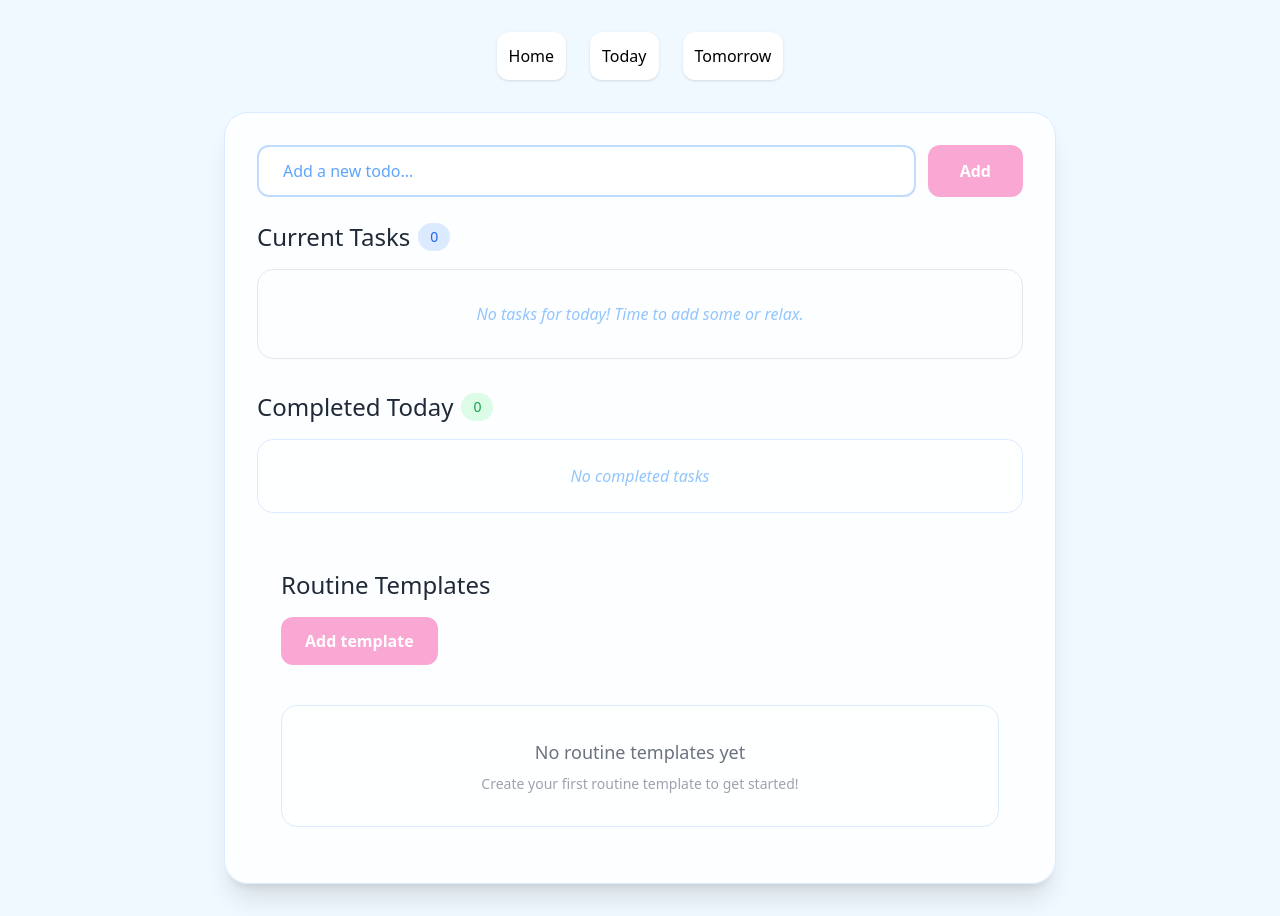
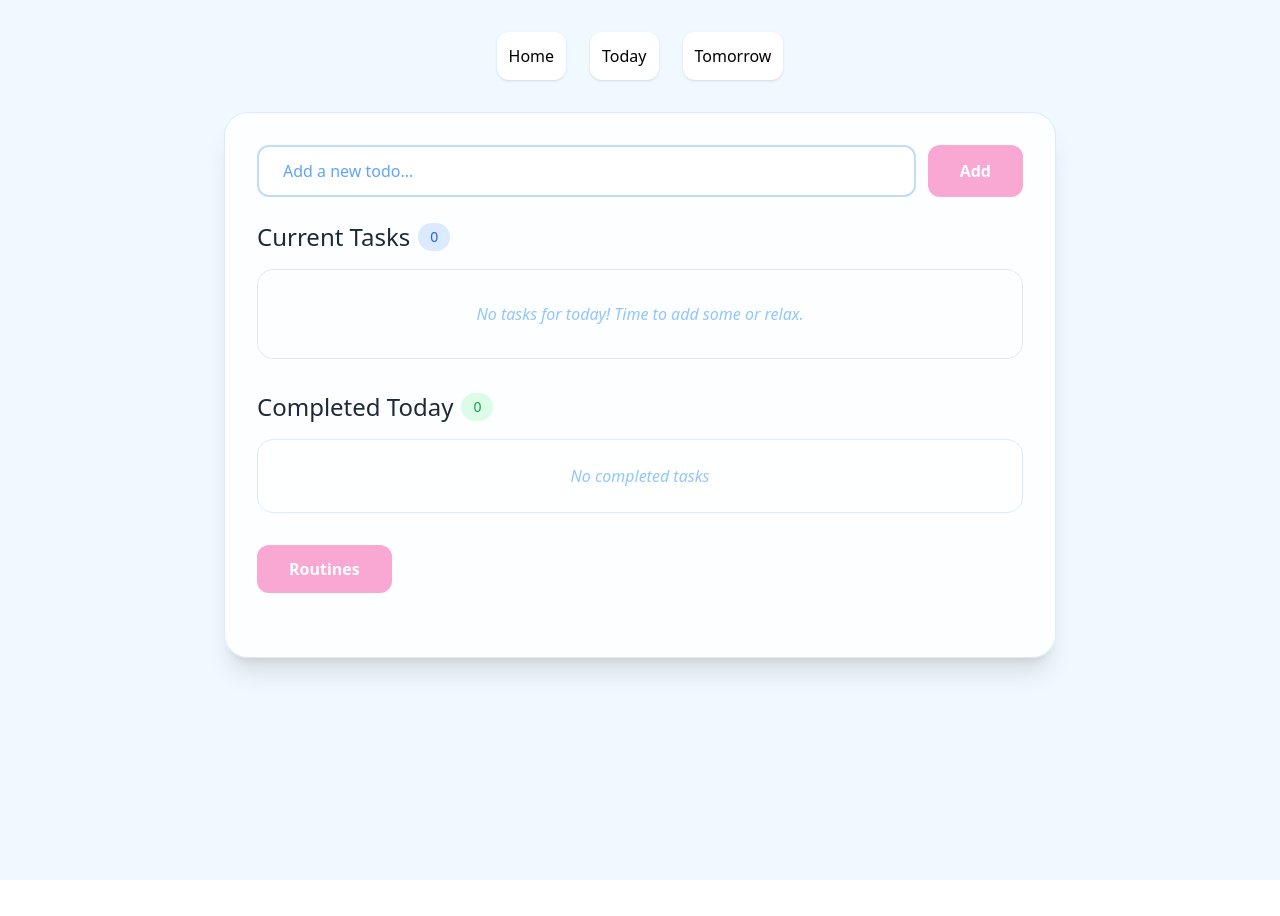
Before and after one commit to carolinejeppesen/todo-nuxt3, a Nuxt app: page /today in a window 1280 px wide. After the commit the page ends 880 px from the top, so only its background shows below. Built offline with nearby package versions, Linux system fonts and the light colour scheme.

Commit message:
added <Teleport> So the RoutineForm appears above the rest

```diff
--- a/components/RoutineList.vue
+++ b/components/RoutineList.vue
@@ -1,19 +1,43 @@
 <template>
-  <div class="p-6">
-    <h2 class="text-2xl font-medium text-gray-800 mb-4 flex items-center gap-2">
+  <div class="mb-8">
+    <div class="flex items-center gap-2">
+      <button
+        class="bg-pink-300 text-white rounded-xl px-8 py-3 font-semibold transition-all duration-200 transform hover:scale-105 hover:shadow-lg"
+        @click="collapsed = !collapsed"
+      >
+        {{ collapsed ? "Routines" : "Hide Routines" }}
+      </button>
+    </div>
+
+    <div v-if="!collapsed">
+      <h2 class="text-2xl mt-8 mb-4 font-medium text-gray-800 flex-1">
         Routine Templates
       </h2>
       <button
-      class="bg-pink-300 text-white rounded-xl px-6 py-3 font-semibold transition-all duration-200 transform hover:scale-105 hover:shadow-lg mb-4"
+        class="bg-pink-300 text-white rounded-xl px-6 py-3 font-semibold transition-all duration-200 transform hover:scale-105 hover:shadow-lg"
         @click="showRoutineForm = !showRoutineForm"
       >
-      {{ showRoutineForm ? "Close form" : "Add template" }}
+        {{ showRoutineForm ? "Close form" : "Create" }}
       </button>
 
+      <Teleport to="body">
+        <div
+          v-if="showRoutineForm"
+          class="fixed inset-0 z-[999] flex items-center justify-center"
+        >
+          <!-- Blurred overlay -->
+          <div
+            class="absolute inset-0 bg-black/30 backdrop-blur-sm"
+            @click="showRoutineForm = false"
+          ></div>
+          <!-- Modal content -->
+          <div
+            class="relative z-10 w-full max-w-lg mx-auto bg-white/90 rounded-2xl p-6 border border-blue-100 shadow-2xl max-h-[80%] overflow-y-auto"
+          >
             <RoutineForm
-      v-if="showRoutineForm"
               :editing-routine="editingRoutine"
               :editing-category-name="editingCategoryName"
+              :should-show-modal="true"
               @save="handleRoutineSave"
               @cancel="
                 showRoutineForm = false;
@@ -21,6 +45,9 @@
                 editingCategoryName = '';
               "
             />
+          </div>
+        </div>
+      </Teleport>
 
       <CategoryList
         :categories="categories"
@@ -30,6 +57,7 @@
         @delete-task="deleteRoutineTask"
         @edit-routine="startEditingRoutine"
       />
+    </div>
   </div>
 </template>
 
@@ -41,7 +69,9 @@ const props = defineProps({
     validator: (value) => ["today", "tomorrow"].includes(value),
   },
 });
-const { uid, tasks, saveTasks, getTodayDate, getTomorrowDate } = useTasks();
+
+const { addTask, newTask } = useTasks();
+const collapsed = ref(true);
 
 const {
   categories,
@@ -56,20 +86,9 @@ const {
 } = useRoutines();
 
 const addRoutineToTarget = (routine) => {
-  const taskDate =
-    props.targetDate === "today" ? getTodayDate() : getTomorrowDate();
-
   routine.tasks.forEach((t) => {
-    tasks.value.push({
-      id: uid(),
-      text: t.text,
-      done: false,
-      editing: false,
-      createdAt: Date.now(),
-      completedAt: null,
-      taskDate: taskDate,
+    newTask.value = t.text;
+    addTask(props.targetDate); // "today" or "tomorrow"
   });
-  });
-  saveTasks();
 };
 </script>
```
Lines whose indentation alone changed are shown as unchanged.
